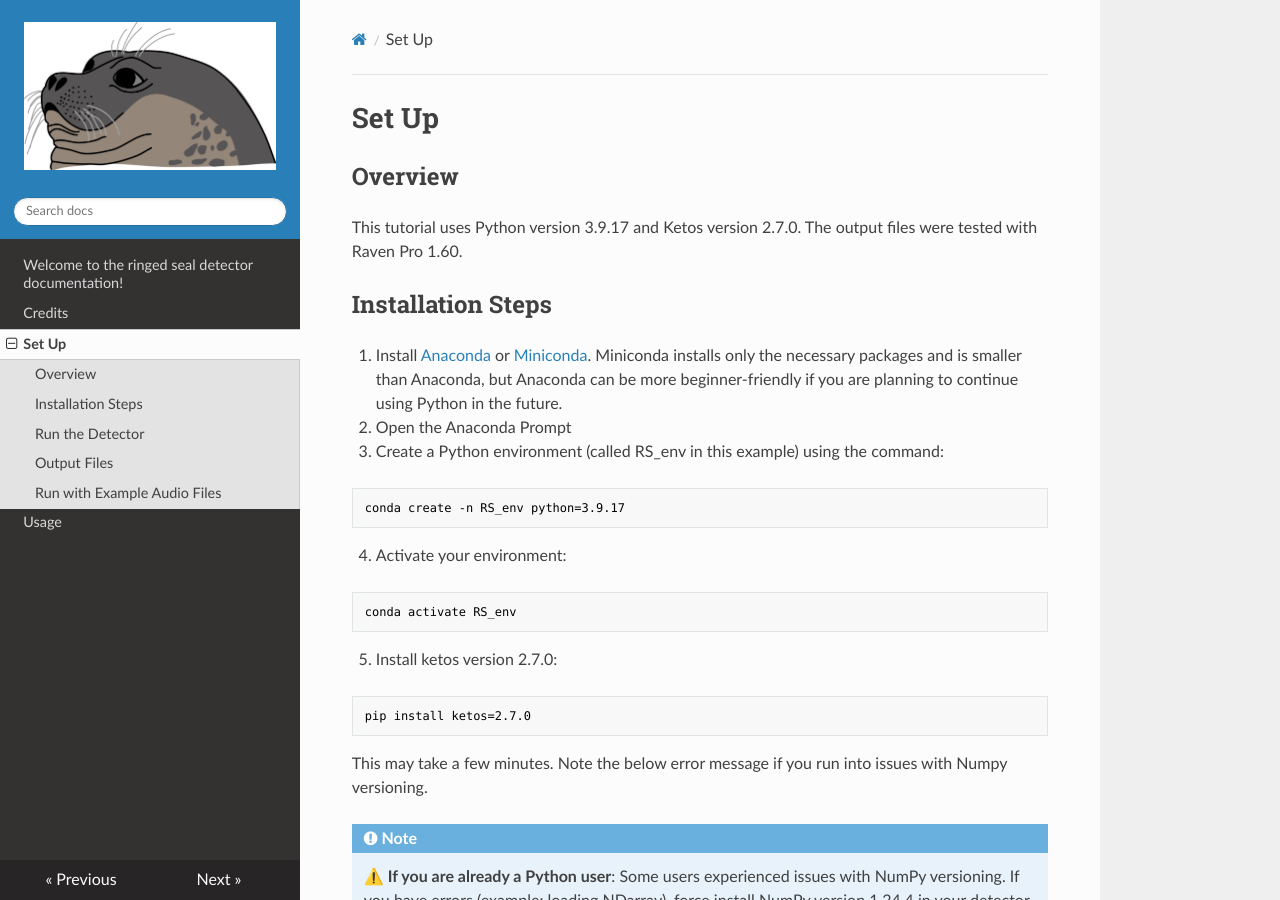
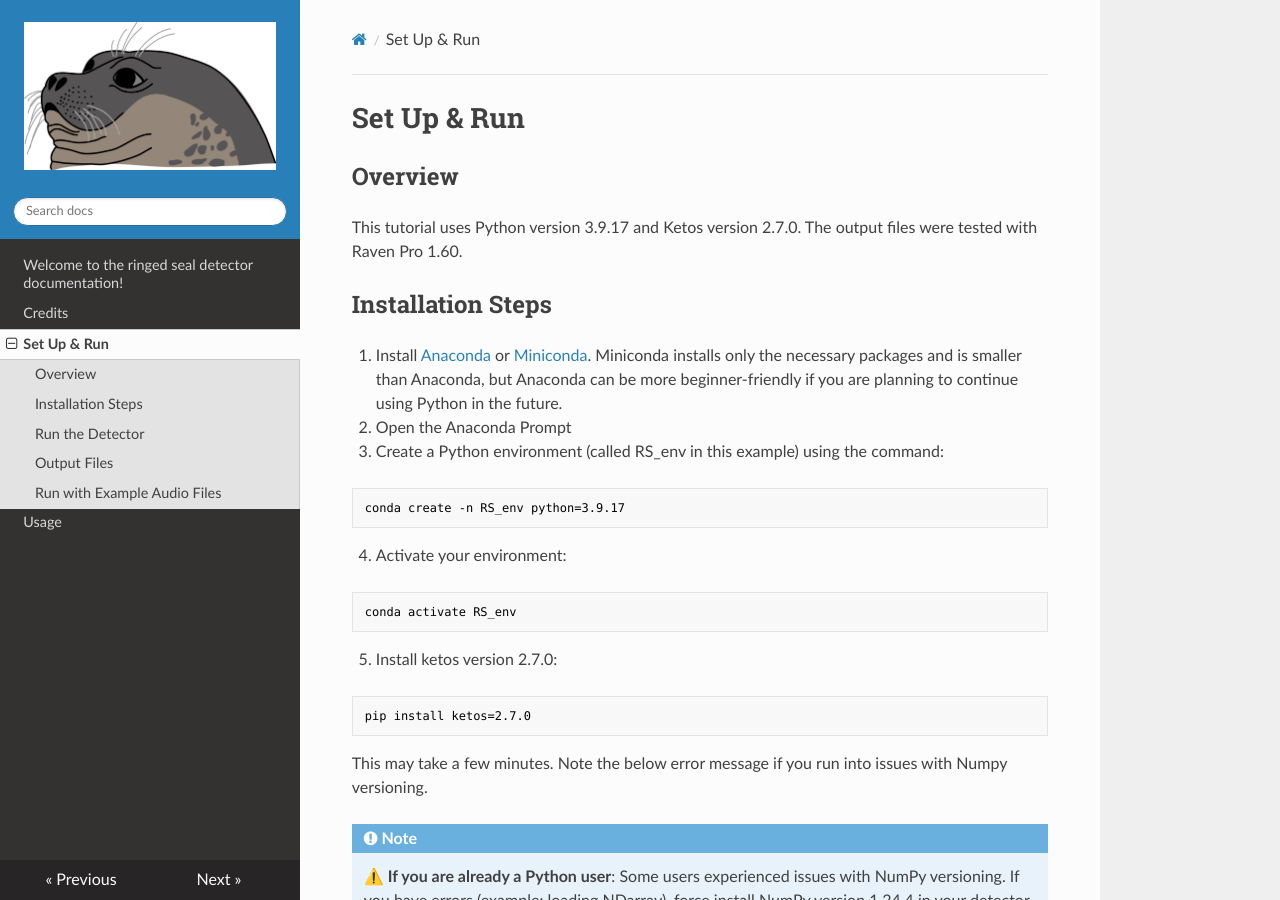
Before and after one commit to karlzam/ringed-seal-detector-docs, an MkDocs documentation site: the page built from docs/SetUp.md, in a window 1280 px wide and 900 px high. Built offline with MkDocs 1.6.1, drawn with Linux system fonts in a browser that asks for light colours; nearby versions of some CDN libraries.

Commit message:
Minor alteration

```diff
--- a/docs/SetUp.md
+++ b/docs/SetUp.md
@@ -1,4 +1,4 @@
-# Set Up
+# Set Up & Run
 
 ## Overview
 
```
